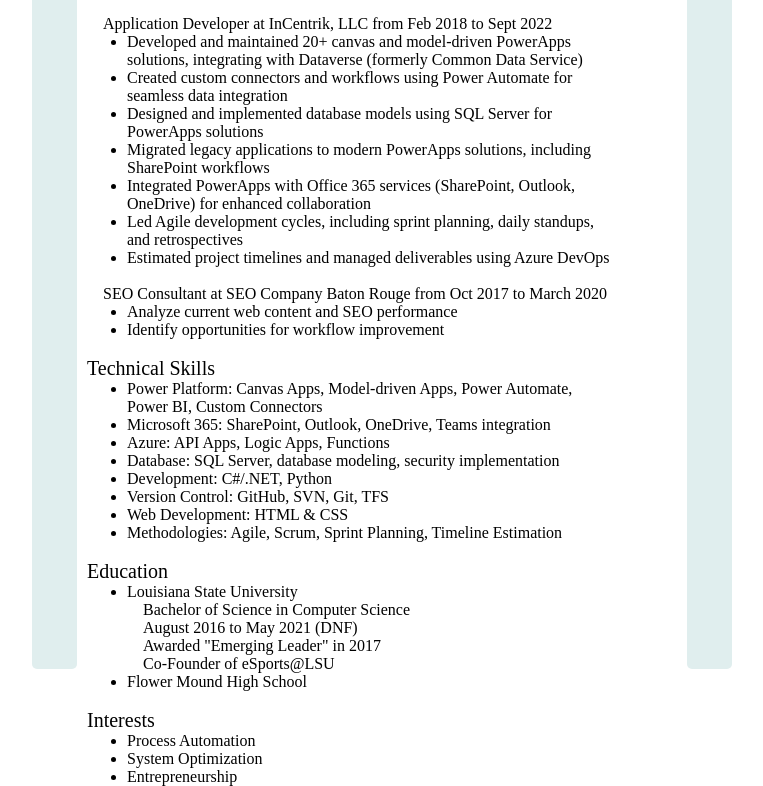
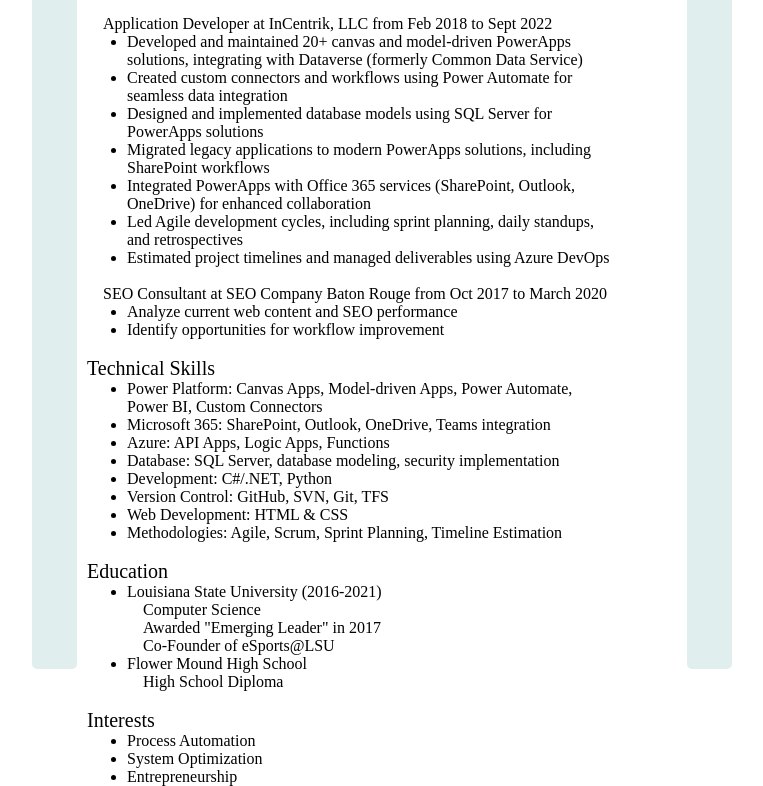
Before and after one commit to jonathan-roussel/jonathan-roussel.github.io, a plain HTML site: page index.html in a window 1280 px wide. Shown: the part 331-1117 px from the top of the page, without its empty margins (258-1021 px from the left). Drawn offline with Linux system fonts and the light colour scheme.

Commit message:
Update index.html

```diff
--- a/index.html
+++ b/index.html
@@ -53,14 +53,12 @@
     <br>
     <p class="head">Education</p>
     <ul>
-        <a href="https://www.lsu.edu/eng/cse/">
-        <li>Louisiana State University</li>
-        </a>
-        <p>&emsp;Bachelor of Science in Computer Science</p>
-        <p>&emsp;August 2016 to May 2021 (DNF)</p>
+        <a href="https://www.lsu.edu/eng/cse/"><li>Louisiana State University (2016-2021)</li></a>
+        <p>&emsp;Computer Science</p>
         <p>&emsp;Awarded "Emerging Leader" in 2017</p>
         <p>&emsp;Co-Founder of eSports@LSU </a></p>
         <a href="https://www.lisd.net/fmhs"><li>Flower Mound High School</li></a>
+        <p>&emsp;High School Diploma</p>
     </ul>
     <br>
 
```
